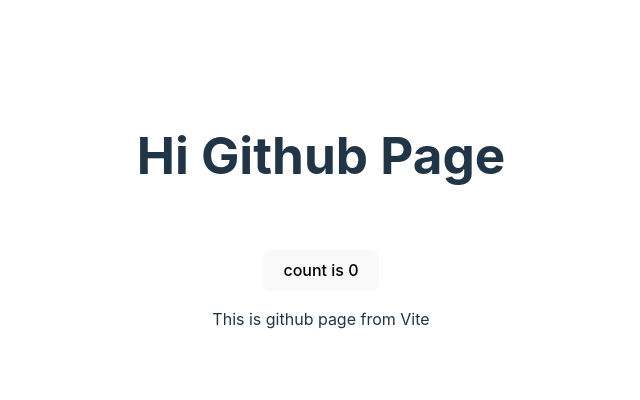
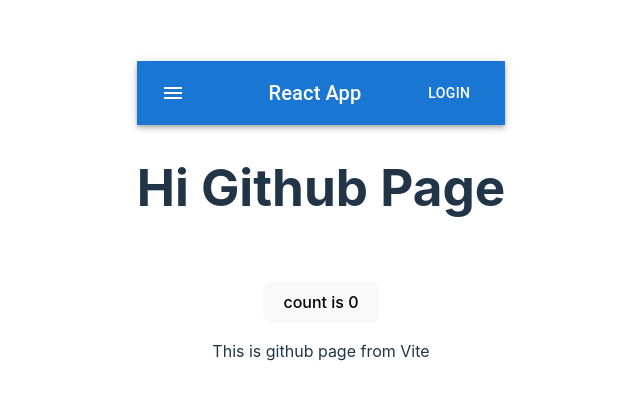
Before and after one commit to narongskml/reactvite, a React (Vite) app: page / in a window 1280 px wide. Shown: the part 164-564 px from the top of the page, without its empty margins (319-959 px from the left). Built offline with nearby package versions, Linux system fonts and the light colour scheme.

Commit message:
add menu

```diff
--- a/src/App.tsx
+++ b/src/App.tsx
@@ -1,11 +1,12 @@
 import { useState } from 'react'
 import './App.css'
-
+import NavBar from './components/NavBar'
 function App() {
   const [count, setCount] = useState(0)
 
   return (
     <>
+      <NavBar/>
       <h1>Hi Github Page</h1>
       <div className="card">
         <button onClick={() => setCount((count) => count + 1)}>
--- /dev/null
+++ b/src/components/NavBar.tsx
@@ -0,0 +1,32 @@
+import * as React from 'react'
+import AppBar from '@mui/material/AppBar'
+import Box from '@mui/material/Box'
+import Toolbar from '@mui/material/Toolbar'
+import Typography from '@mui/material/Typography'
+import Button from '@mui/material/Button'
+import IconButton from '@mui/material/IconButton'
+import MenuIcon from '@mui/icons-material/Menu'
+
+export default function ButtonAppBar() {
+  return (
+    <Box sx={{ flexGrow: 1 }}>
+      <AppBar position="static">
+        <Toolbar>
+          <IconButton
+            size="large"
+            edge="start"
+            color="inherit"
+            aria-label="menu"
+            sx={{ mr: 2 }}
+          >
+            <MenuIcon />
+          </IconButton>
+          <Typography variant="h6" component="div" sx={{ flexGrow: 1 }}>
+            React App
+          </Typography>
+          <Button color="inherit">Login</Button>
+        </Toolbar>
+      </AppBar>
+    </Box>
+  );
+}
--- a/src/main.tsx
+++ b/src/main.tsx
@@ -1,10 +1,14 @@
 import React from 'react'
+
 import ReactDOM from 'react-dom/client'
+import { BrowserRouter } from 'react-router-dom'
 import App from './App.tsx'
 import './index.css'
 
 ReactDOM.createRoot(document.getElementById('root')!).render(
   <React.StrictMode>
-    <App />
+    <BrowserRouter>
+      <App />
+    </BrowserRouter>
   </React.StrictMode>,
 )
```
Also changed, not shown: package.json (+8 -2 lines), src/About.tsx (added), 2 other files (tests, documents, lock files or other folders).
